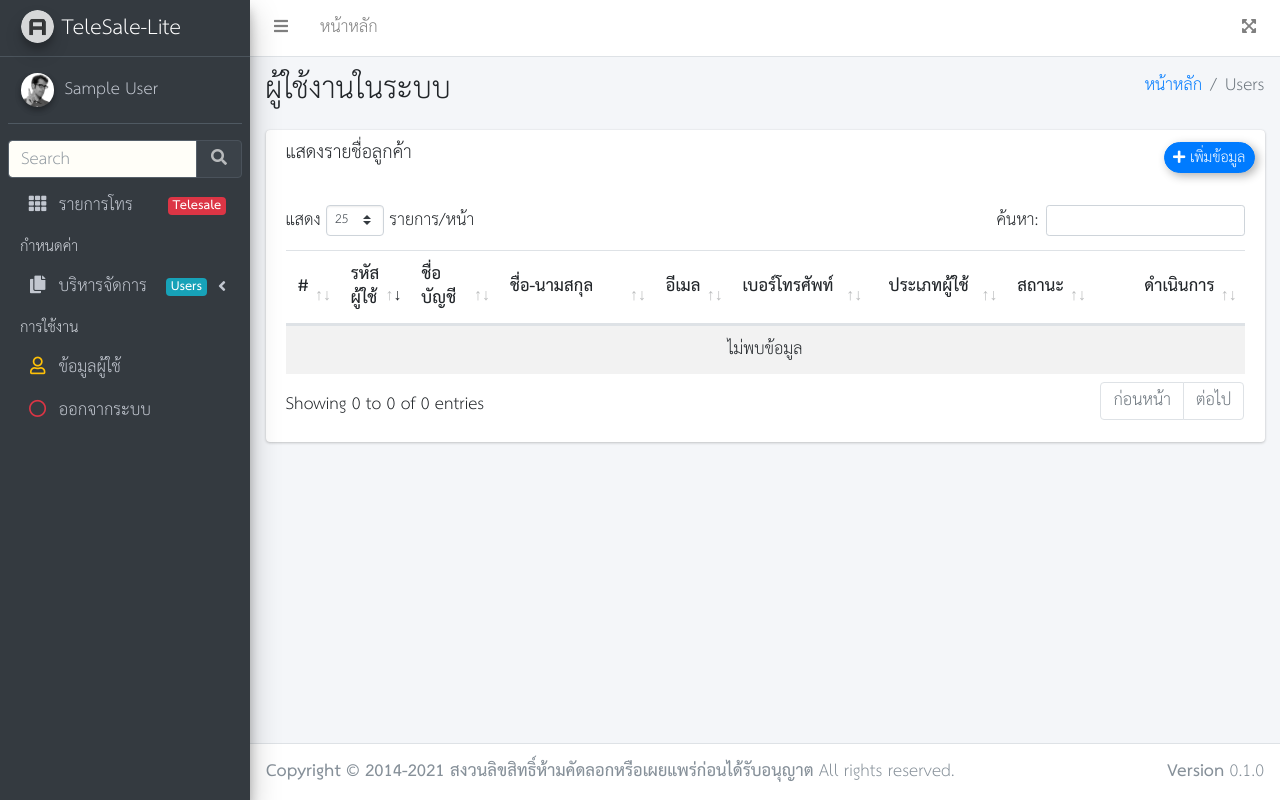
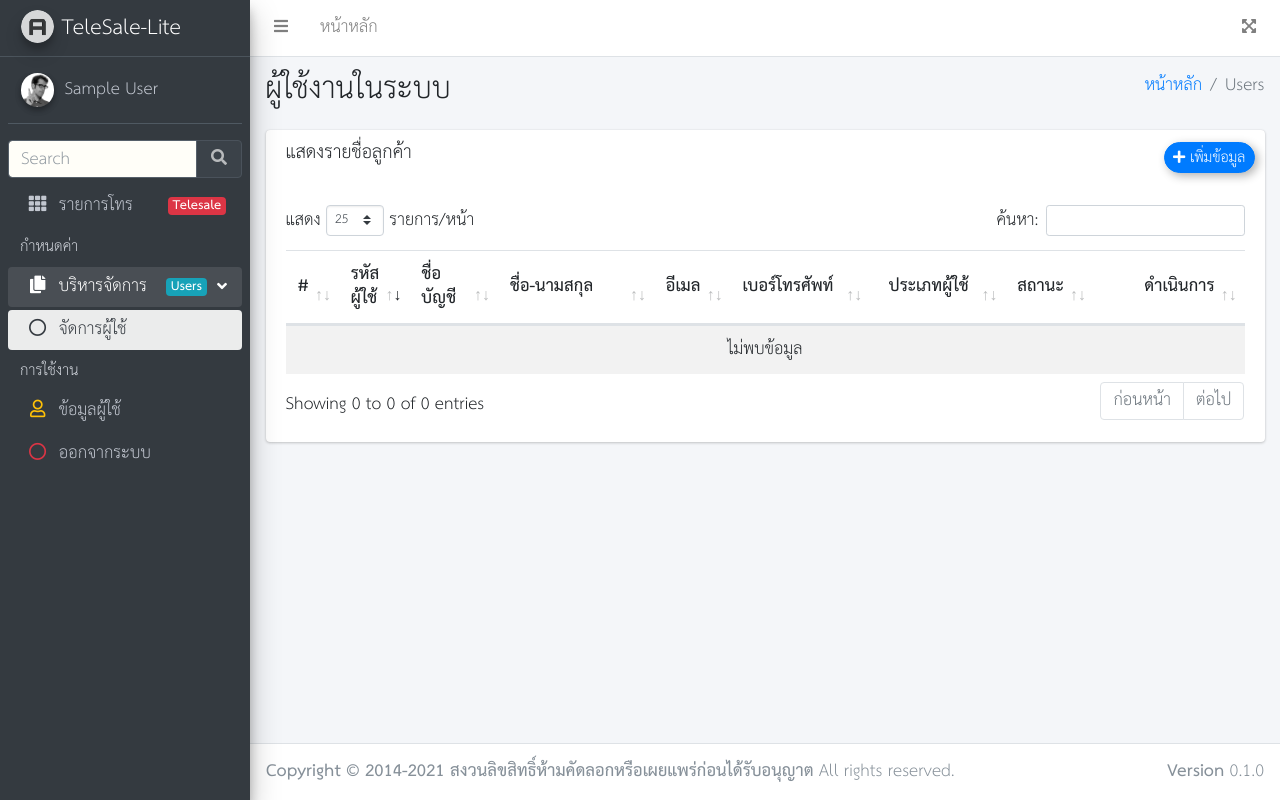
Before and after one commit to AmnuayOtik/telesale-lite, a CodeIgniter app: page /database/Users in a window 1280 px wide. Run offline with CodeIgniter, Linux system fonts and the light colour scheme; the visitor is signed in with stand-in values (Sample User, id 1); data that the repository does not hold is empty; some libraries are stand-ins or nearby versions.

Commit message:
อัปเดทผู้ใช้งาน แก้ไขส่วนเมนูฯ

```diff
--- a/application/controllers/UserInfo.php
+++ b/application/controllers/UserInfo.php
@@ -108,6 +108,4 @@ class UserInfo extends CI_Controller{
         }
     }
 
-
-
 }
--- a/application/views/template/menu_navbar_view.php
+++ b/application/views/template/menu_navbar_view.php
@@ -136,7 +136,7 @@
 
                 <?php if($this->session->userdata('is_admin')==true){?>
                 <li class="nav-header">กำหนดค่า</li>
-                    <li class="nav-item">
+                    <li class="nav-item <?= $this->session->userdata('menu_active') === 'users' ? 'menu-is-opening menu-open' : '' ?>">
                         <a href="Setting" class="nav-link">
                         <i class="nav-icon fas fa-copy"></i>
                         <p>
@@ -147,7 +147,7 @@
                         </a>
                         <ul class="nav nav-treeview">
                             <li class="nav-item">
-                                <a href="<?=base_url('Users');?>" class="nav-link">
+                                <a href="<?=base_url('Users');?>" class="nav-link <?= $this->session->userdata('menu_active') === 'users' ? 'active' : '' ?>"">
                                 <i class="far fa-circle nav-icon"></i>
                                 <p>จัดการผู้ใช้</p>
                                 </a>
@@ -161,7 +161,7 @@
 
                 <li class="nav-header">การใช้งาน</li>
                 <li class="nav-item">
-                    <a href="<?=base_url('UserInfo');?>" id="users_info" class="nav-link">
+                    <a href="<?=base_url('UserInfo');?>" id="users_info" class="nav-link <?= $this->session->userdata('menu_active') === 'userinfo' ? 'active' : '' ?>"">
                         <i class="nav-icon far fa-user text-warning"></i>
                         <p class="text">ข้อมูลผู้ใช้</p>
                     </a>
```
Also changed, not shown: application/views/userinfo/userinfo_view.php (+6 -1 lines).
